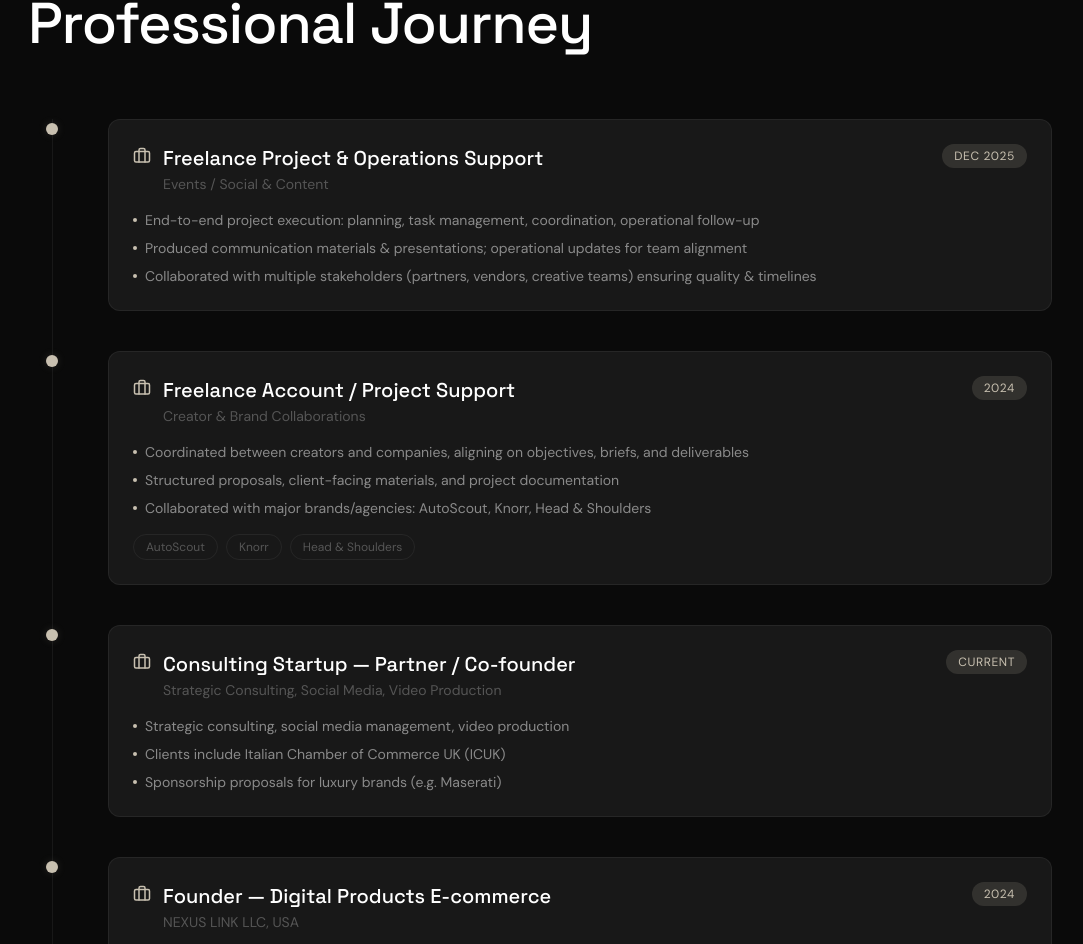
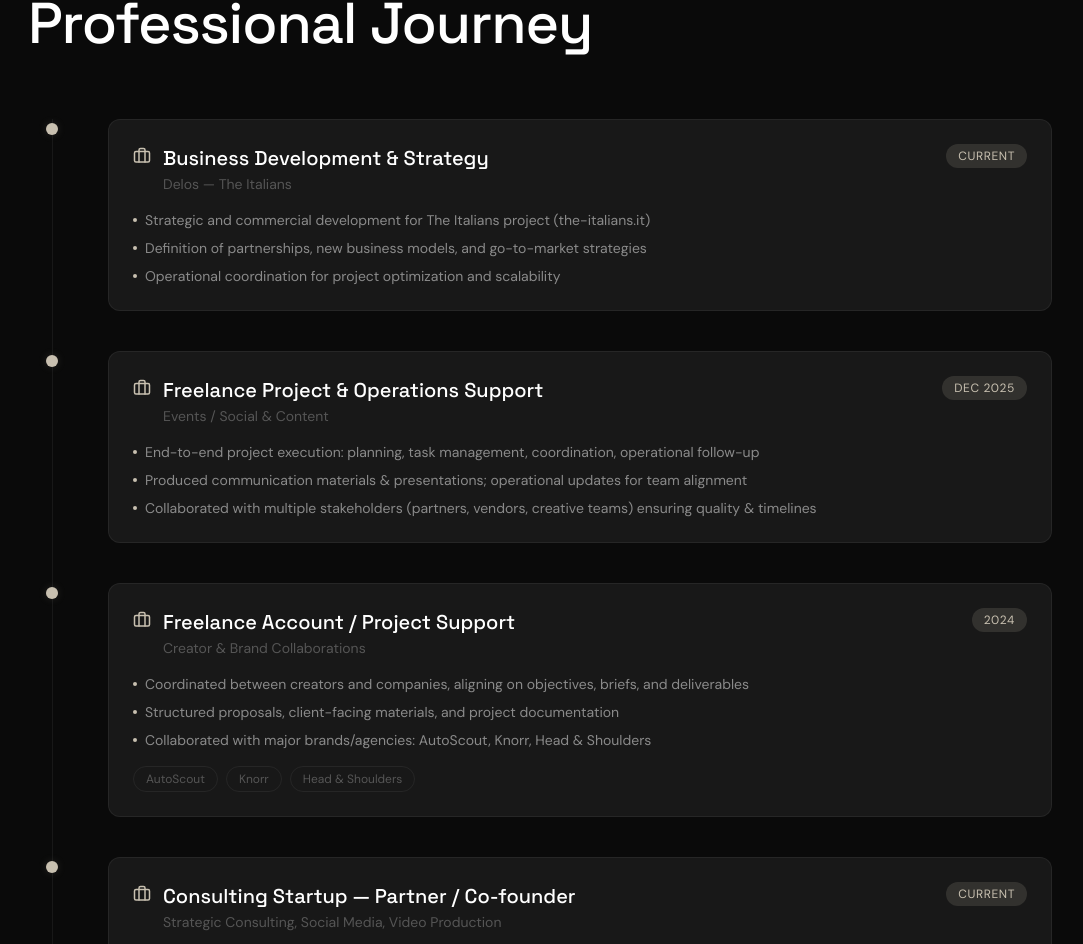
Before and after one commit to fiscedge25/Alessio-website, a Next.js app: page /en in a window 1280 px wide. Shown: the part 3001-3945 px from the top of the page, without its empty margins (100-1183 px from the left). Built offline with nearby package versions, Linux system fonts and the light colour scheme.

Commit message:
content: add Delos business development experience

```diff
--- a/components/Experience.tsx
+++ b/components/Experience.tsx
@@ -8,6 +8,12 @@ export default function Experience() {
     const t = useTranslations("experience");
 
     const items = [
+        {
+            role: t("role_delos_title"),
+            subtitle: t("role_delos_subtitle"),
+            period: t("period_current"),
+            highlights: [t("role_delos_h1"), t("role_delos_h2"), t("role_delos_h3")],
+        },
         {
             role: t("role_1_title"),
             subtitle: t("role_1_subtitle"),
--- a/messages/en.json
+++ b/messages/en.json
@@ -43,6 +43,11 @@
     "experience": {
         "label": "Experience",
         "title": "Professional Journey",
+        "role_delos_title": "Business Development & Strategy",
+        "role_delos_subtitle": "Delos — The Italians",
+        "role_delos_h1": "Strategic and commercial development for The Italians project (the-italians.it)",
+        "role_delos_h2": "Definition of partnerships, new business models, and go-to-market strategies",
+        "role_delos_h3": "Operational coordination for project optimization and scalability",
         "role_1_title": "Freelance Project & Operations Support",
         "role_1_subtitle": "Events / Social & Content",
         "role_1_h1": "End-to-end project execution: planning, task management, coordination, operational follow-up",
--- a/messages/it.json
+++ b/messages/it.json
@@ -43,6 +43,11 @@
     "experience": {
         "label": "Esperienza",
         "title": "Percorso Professionale",
+        "role_delos_title": "Business Development & Strategia",
+        "role_delos_subtitle": "Delos — The Italians",
+        "role_delos_h1": "Sviluppo strategico e commerciale per il progetto The Italians (the-italians.it)",
+        "role_delos_h2": "Definizione di partnership, nuovi modelli di business e strategie di go-to-market",
+        "role_delos_h3": "Coordinamento operativo per l'ottimizzazione e la scalabilità del progetto",
         "role_1_title": "Freelance Project & Operations Support",
         "role_1_subtitle": "Eventi / Social & Contenuti",
         "role_1_h1": "Supporto all'esecuzione di progetti end-to-end: pianificazione, task management, coordinamento, follow-up operativo",
```
